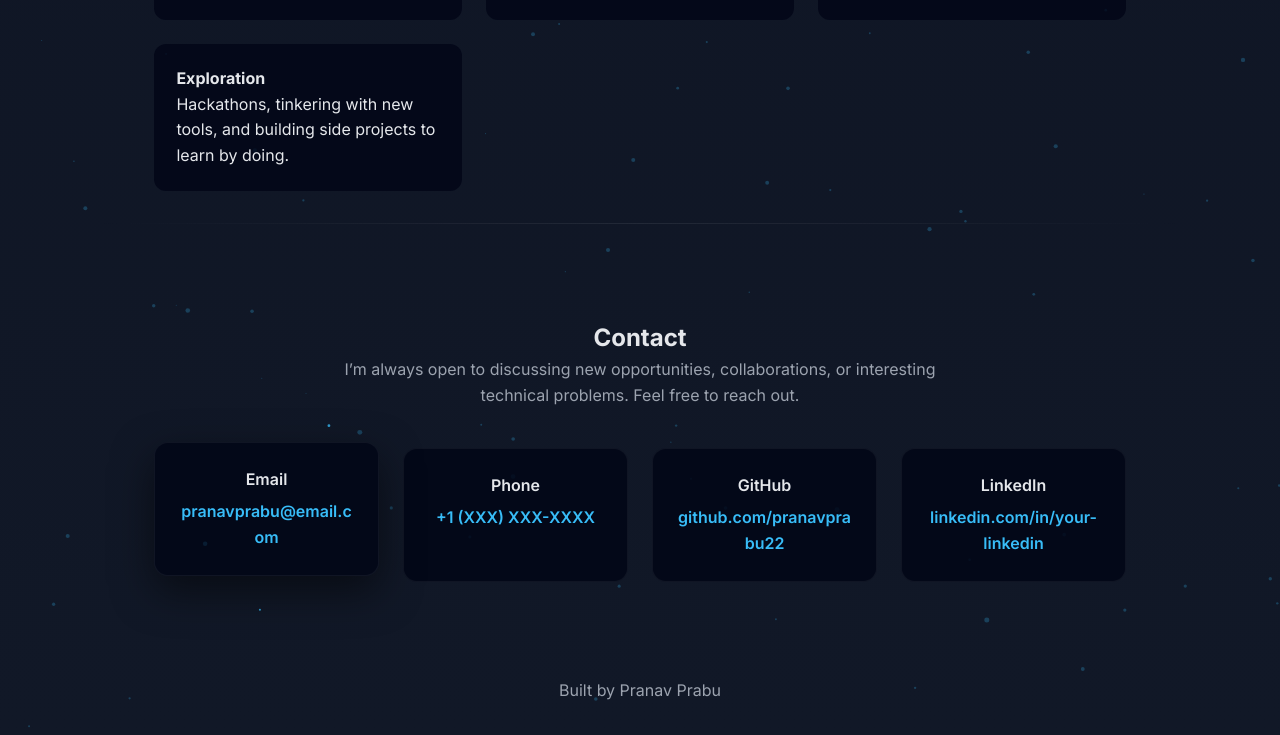
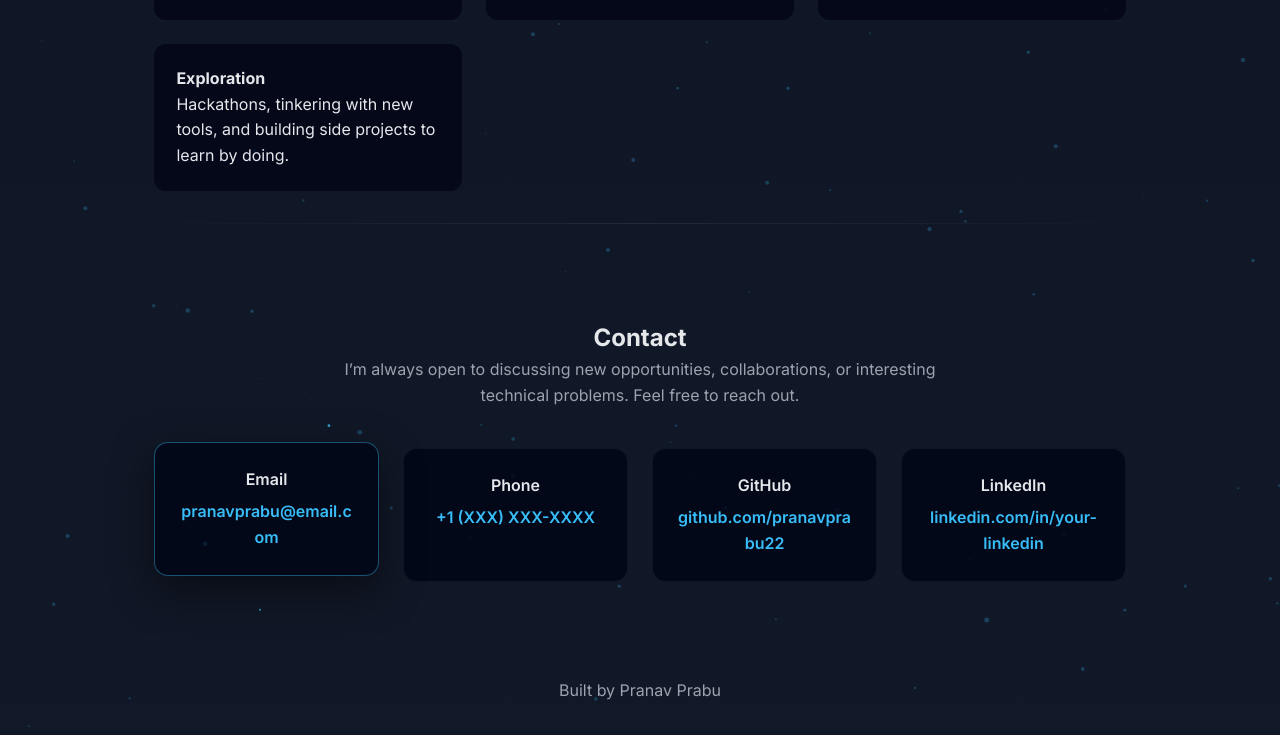
Before and after one commit to pranavprabu22/Website-Portfolio, a plain HTML site: page index.html in a window 1280 px wide. In both pictures the pointer is over the element 266 px from the left and 3472 px from the top of the page. Shown: the part 2957-3692 px from the top of the page. Drawn offline with Linux system fonts and the light colour scheme.

Commit message:
adding hover border color

```diff
--- a/styles.css
+++ b/styles.css
@@ -348,6 +348,7 @@ section::before {
 .contact-card:hover {
   transform: translateY(-6px);
   box-shadow: 0 15px 40px rgba(0,0,0,0.5);
+  border-color: rgba(56,189,248,0.4);
 }
 
 .contact-card h4 {
```
